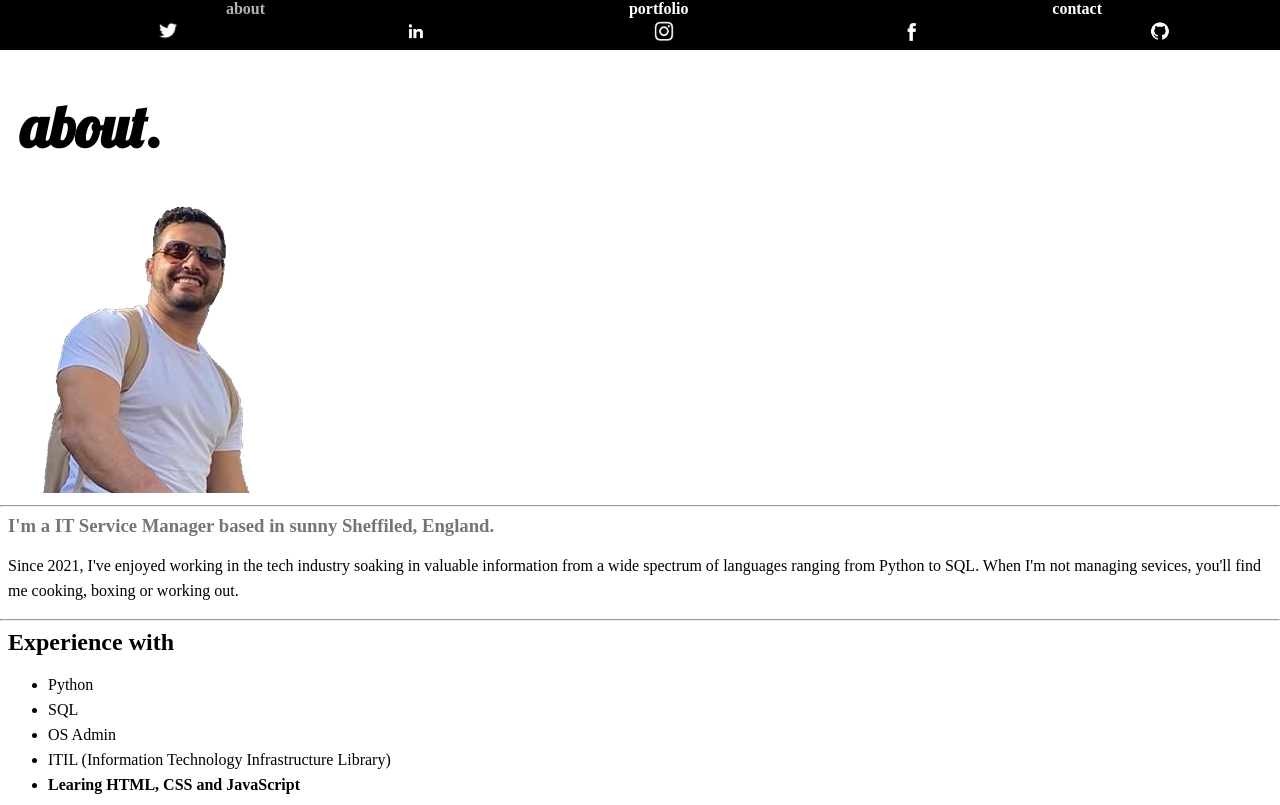
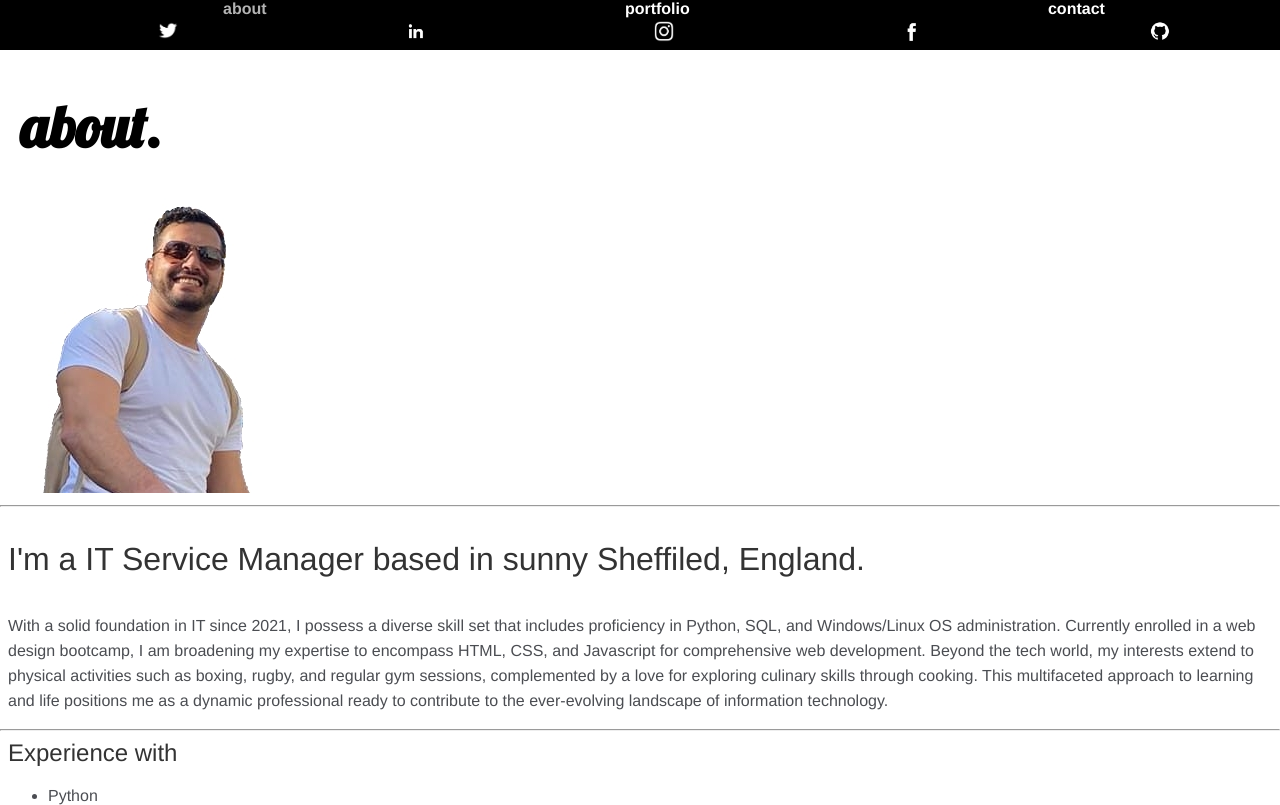
Before and after one commit to ErkanGazi20/my-portfolio, a website: page index.html in a window 1280 px wide. Shown: the top 805 px of the page. Drawn offline with Linux system fonts and the light colour scheme.

Commit message:
Format headings and paragraphs to make more aesthetically pleasing

```diff
--- a/index.html
+++ b/index.html
@@ -48,13 +48,13 @@
             <hr>
             <div id="page-wrap">
             <div class="inside">
-                    <h3 class="grey-text">I'm a IT Service Manager based in sunny Sheffiled, England.</h3>
+                    <p class="grey-text">I'm a IT Service Manager based in sunny Sheffiled, England.</p>
                     <p>
-                        Since 2021, I've enjoyed working in the tech industry soaking in valuable information from a wide spectrum of languages ranging from Python to SQL. When I'm not managing sevices, you'll find me cooking, boxing or working out.
+                        With a solid foundation in IT since 2021, I possess a diverse skill set that includes proficiency in Python, SQL, and Windows/Linux OS administration. Currently enrolled in a web design bootcamp, I am broadening my expertise to encompass HTML, CSS, and Javascript for comprehensive web development. Beyond the tech world, my interests extend to physical activities such as boxing, rugby, and regular gym sessions, complemented by a love for exploring culinary skills through cooking. This multifaceted approach to learning and life positions me as a dynamic professional ready to contribute to the ever-evolving landscape of information technology.
                     </p>
                 </section><!-- end of about -->
                 <hr>
-                <section class="skillset">
+                <section class="skillset grey-links">
                     <h2>Experience with</h2>
                     <ul>
                         <li>
@@ -76,7 +76,7 @@
                     </ul>
                 </section><!-- end of skillset -->
                 <hr>
-                <section class="personal-indulgences">
+                <section class="personal-indulgences grey-links">
                     <h2>Personal Indulgences</h2>
                         <ul>
                             <li>
--- a/style.css
+++ b/style.css
@@ -1,5 +1,6 @@
 body {
     margin: 0;
+    font-family: "proxima nova light", "Helvetica Neue", Helvetica, Arial, Sans-serif;
   }
 
 h1 {
@@ -10,6 +11,9 @@ h1 {
 
 h2 {
     margin: 8px;
+    color: #333333;
+    text-rendering: optimizelegibility;
+    font-weight: normal;
 }
 
 h3 {
@@ -37,6 +41,9 @@ nav {
 p{
     line-height: 25px;
     margin-left: 8px;
+    color: #4B4D52;
+    text-rendering: optimizelegibility;
+    font-weight: normal;
 }
 
 li{
@@ -44,10 +51,25 @@ li{
     margin-left: 8px;
 }
 
+a {
+    color: white;
+    text-decoration: none;
+}
+
+.grey-text{
+    color: #333333;
+    font-size: 2rem;
+    line-height: 1.3;
+}
+
+.grey-links{
+    color: #4B4D52;
+}
+
 .smaller-image {
     width: 200px;
     transform: scale(1.05);
-    margin-left: 8px;
+    margin-left: 50px;
 }
 
 .thick-green-border {
@@ -55,7 +77,7 @@ li{
     border-width:10px;
     border-style: solid;
     border-radius: 39.5%;
-    margin-left: 8px;
+    margin-left: 20px;
 }
 
 .profile-pic {
@@ -109,20 +131,12 @@ li{
 
 }
 
-a {
-    color: white;
-    text-decoration: none;
-}
-
 .social-media {
     display: flex;
     flex-direction: row-reverse;
     justify-content: space-around;
 }
 
-.logo {
-
-}
 .button-hover:hover{
     color: darkgrey;
     transform: scale(1.1);
@@ -141,7 +155,3 @@ button {
     color: white;
     margin-left: 8px;
 }
-
-.grey-text{
-    color: #757575;
-}
```
